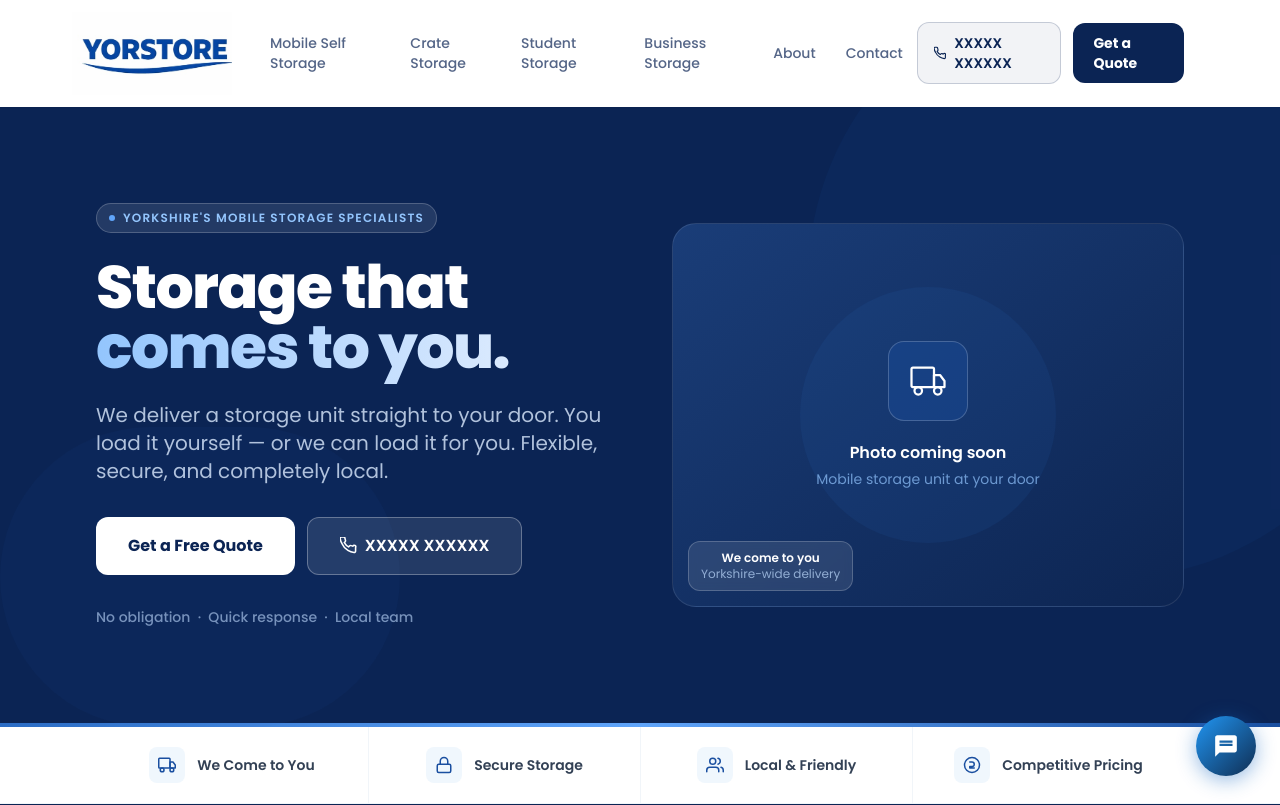
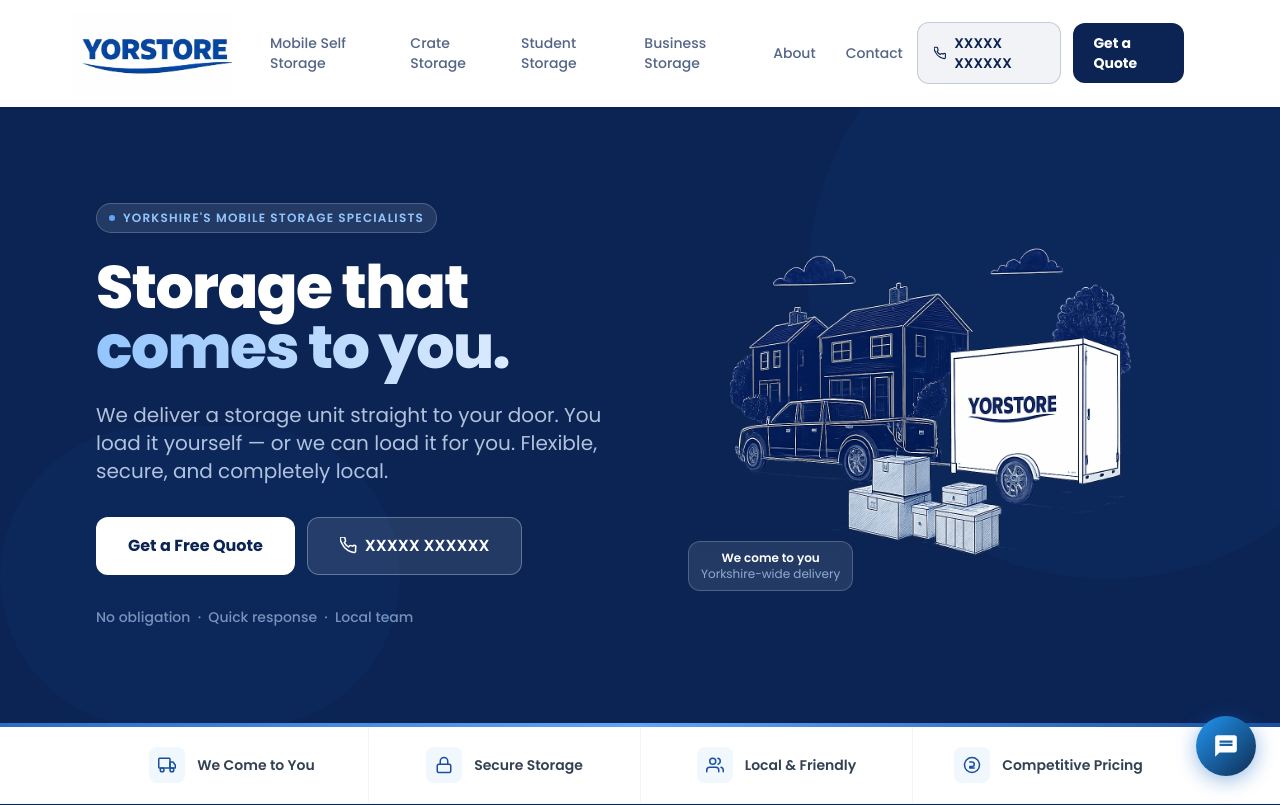
Before and after one commit to YorStore/YorStore, a Next.js app in the folder b_tDKShXFtqVE/: page / in a window 1280 px wide. Shown: the top 805 px of the page. Built offline with nearby package versions, Linux system fonts and the light colour scheme.

Commit message:
increasedHeroImage

```diff
--- a/b_tDKShXFtqVE/src/app/page.tsx
+++ b/b_tDKShXFtqVE/src/app/page.tsx
@@ -1,4 +1,5 @@
 import type { Metadata } from "next";
+import Image from "next/image";
 import Link from "next/link";
 import { SITE_CONFIG } from "@/lib/config";
 import EnquiryForm from "@/components/ui/EnquiryForm";
@@ -81,20 +82,17 @@ function HeroSection() {
 
           {/* Right: hero image placeholder */}
           <div className="relative">
-            <div className="aspect-[4/3] rounded-3xl bg-gradient-to-br from-[#1a3d78] to-[#0d2552] border border-white/10 flex flex-col items-center justify-center text-center p-8 overflow-hidden">
-              {/* Decorative inner glow */}
-              <div className="absolute inset-0 flex items-center justify-center opacity-10">
-                <div className="w-64 h-64 rounded-full bg-brand-blue-mid" />
-              </div>
-              <div className="relative z-10">
-                <div className="w-20 h-20 rounded-2xl bg-brand-blue/40 border border-white/20 flex items-center justify-center mx-auto mb-5">
-                  <TruckIconLg />
-                </div>
-                <p className="text-white font-semibold mb-1">Photo coming soon</p>
-                <p className="text-blue-300/70 text-sm">Mobile storage unit at your door</p>
-              </div>
+            <div className="aspect-[4/3] rounded-3xl bg-transparent flex flex-col items-center justify-center text-center p-8 overflow-hidden">
+              <Image
+                src="/images/HPH.png"
+                alt="Mobile storage unit at your door"
+                fill
+                className="object-contain scale-110"
+                style={{ objectPosition: "center 90%" }}
+                priority
+              />
               {/* Corner label */}
-              <div className="absolute bottom-4 left-4 bg-white/10 border border-white/20 backdrop-blur-sm rounded-xl px-3 py-2">
+              <div className="absolute bottom-4 left-4 z-10 bg-white/10 border border-white/20 backdrop-blur-sm rounded-xl px-3 py-2">
                 <p className="text-xs font-semibold text-white">We come to you</p>
                 <p className="text-xs text-blue-200/70">Yorkshire-wide delivery</p>
               </div>
```
Also changed, not shown: b_tDKShXFtqVE/public/images/HPH.png (added).
